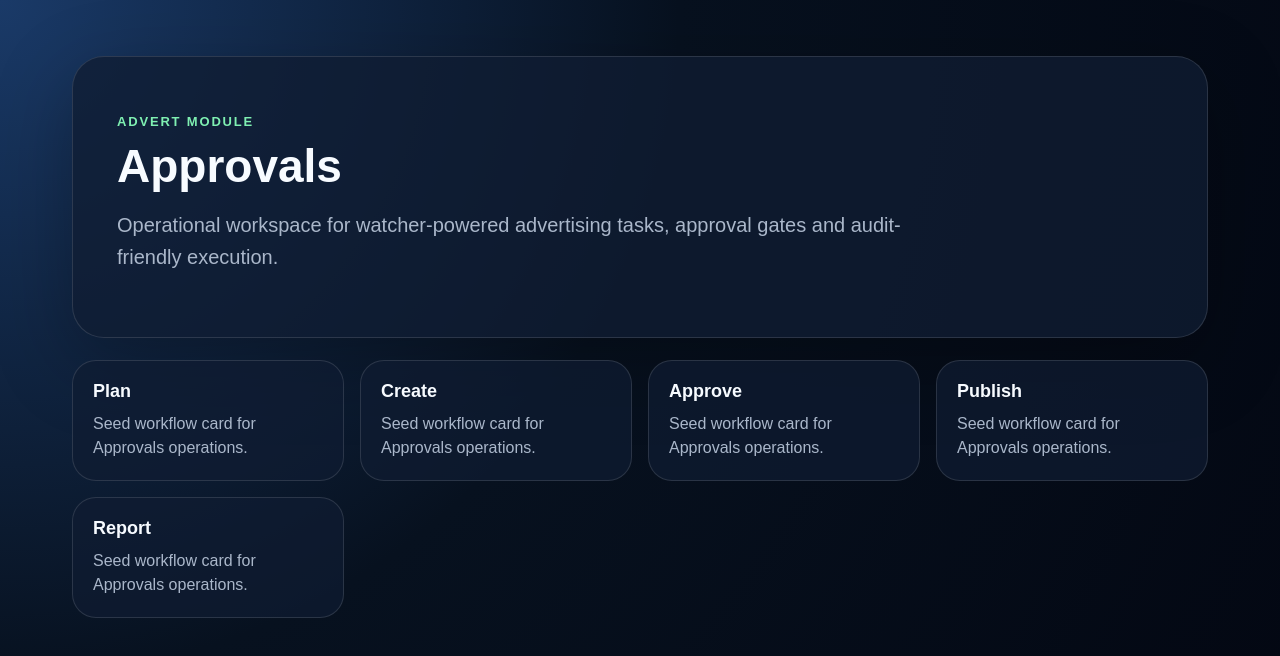
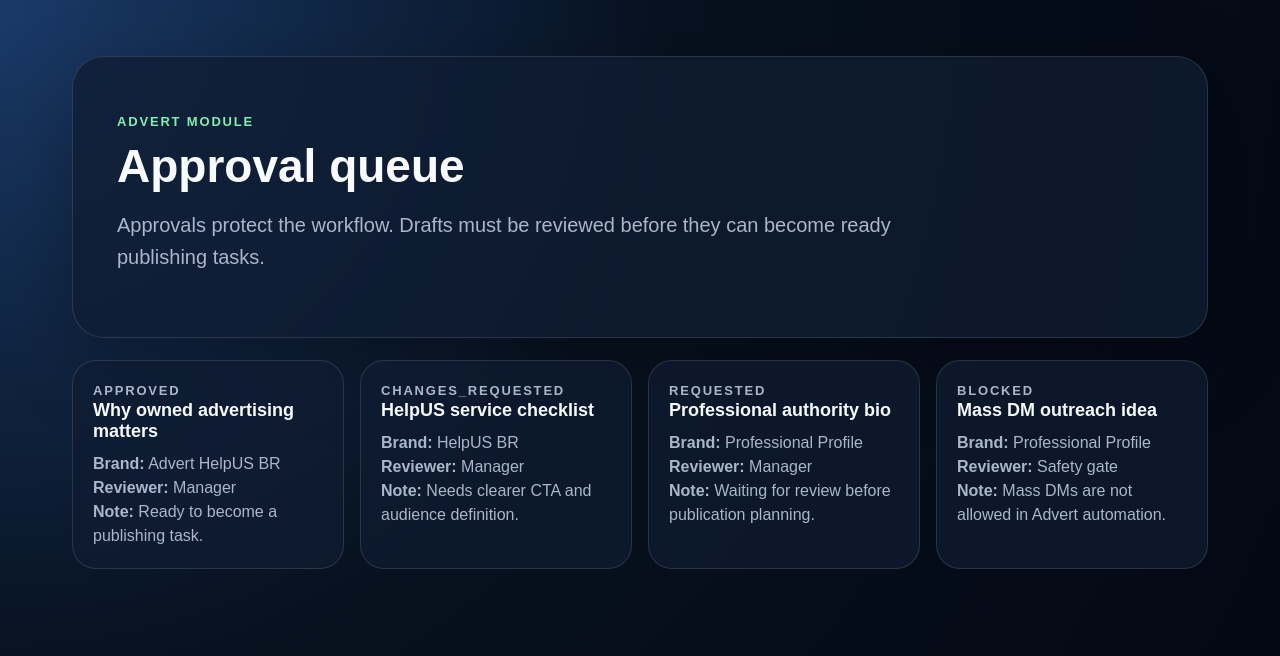
Before and after one commit to HelpUSA/advert, a Next.js app in the folder apps/web/: page /approvals in a window 1280 px wide. Shown: the top 656 px of the page. Built offline with nearby package versions, Linux system fonts and the light colour scheme.

Commit message:
Add approval queue seed screen

```diff
--- a/apps/web/src/app/approvals/page.tsx
+++ b/apps/web/src/app/approvals/page.tsx
@@ -1,19 +1,20 @@
-const items = ['Plan', 'Create', 'Approve', 'Publish', 'Report'];
+const approvals = [
+ { draft: 'Why owned advertising matters', brand: 'Advert HelpUS BR', reviewer: 'Manager', status: 'approved', note: 'Ready to become a publishing task.' },
+ { draft: 'HelpUS service checklist', brand: 'HelpUS BR', reviewer: 'Manager', status: 'changes_requested', note: 'Needs clearer CTA and audience definition.' },
+ { draft: 'Professional authority bio', brand: 'Professional Profile', reviewer: 'Manager', status: 'requested', note: 'Waiting for review before publication planning.' },
+ { draft: 'Mass DM outreach idea', brand: 'Professional Profile', reviewer: 'Safety gate', status: 'blocked', note: 'Mass DMs are not allowed in Advert automation.' },
+];
 
 export default function Page() {
  return (
  <main className='page'>
  <section className='hero compact'>
  <p className='eyebrow'>Advert module</p>
- <h1>
-Approvals
-</h1>
- <p className='lead'>Operational workspace for watcher-powered advertising tasks, approval gates and audit-friendly execution.</p>
+ <h1>Approval queue</h1>
+ <p className='lead'>Approvals protect the workflow. Drafts must be reviewed before they can become ready publishing tasks.</p>
  </section>
  <section className='grid'>
- {items.map((item) => <article className='card' key={item}><h2>{item}</h2><p>Seed workflow card for
-Approvals
- operations.</p></article>)}
+ {approvals.map((item) => <article className='card' key={item.draft}><p className='eyebrow'>{item.status}</p><h2>{item.draft}</h2><p><strong>Brand:</strong> {item.brand}</p><p><strong>Reviewer:</strong> {item.reviewer}</p><p><strong>Note:</strong> {item.note}</p></article>)}
  </section>
  </main>
  );
```
Also changed, not shown: 1 other file (tests, documents, lock files or other folders).
